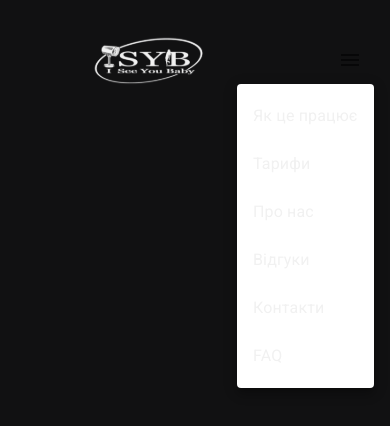
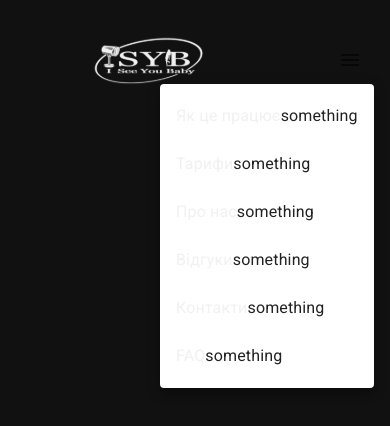
Before and after one commit to TM-OBD/obd_front, a React (Create React App) app in the folder frontend/: page / in a window 390 px wide. Both pictures are taken after a click on the button "account of current user". Shown: the top 426 px of the page. Built offline with nearby package versions, Linux system fonts and the light colour scheme.

Commit message:
test push

```diff
--- a/frontend/src/components/Header.js
+++ b/frontend/src/components/Header.js
@@ -80,6 +80,7 @@ function Header() {
 											<Typography textAlign="center" color="#F1F1F1">
 												{sc}
 											</Typography>
+											<Typography>something</Typography>
 										</MenuItem>
 									))}
 								</Menu>
```
